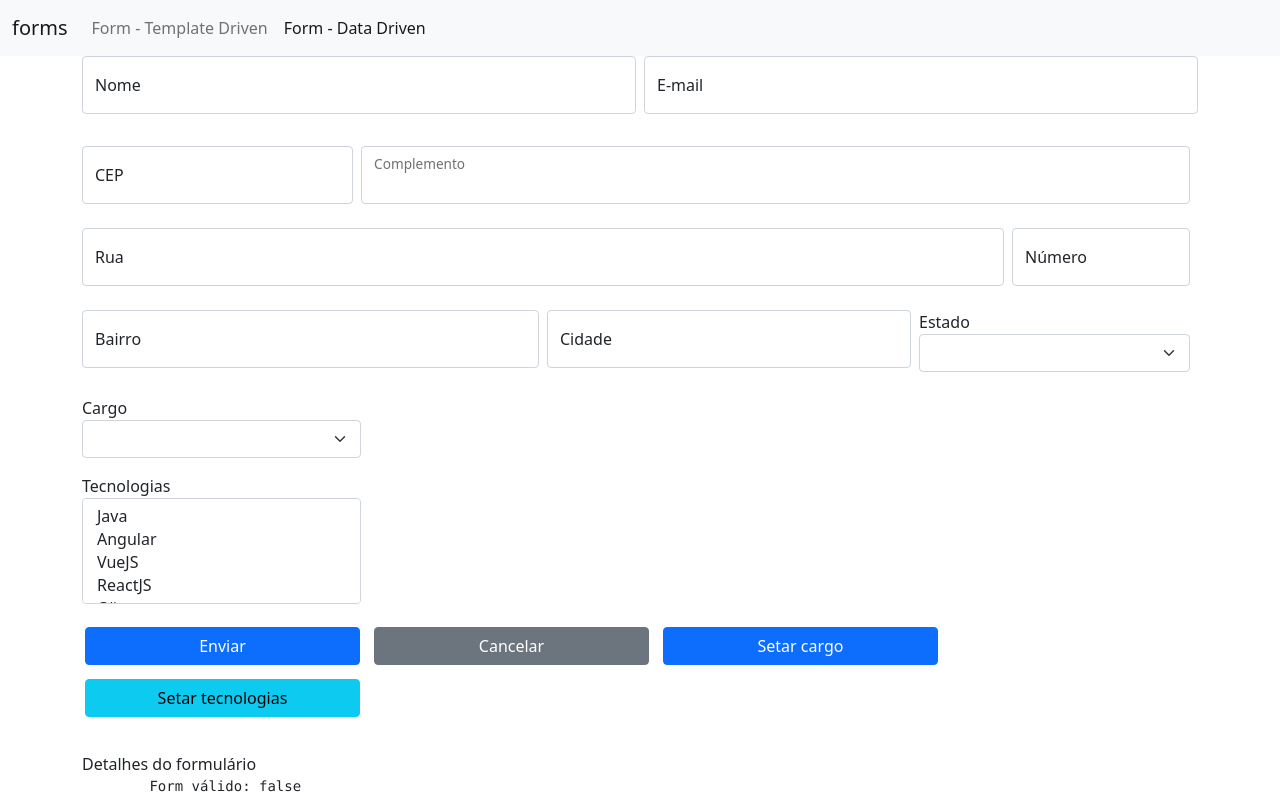
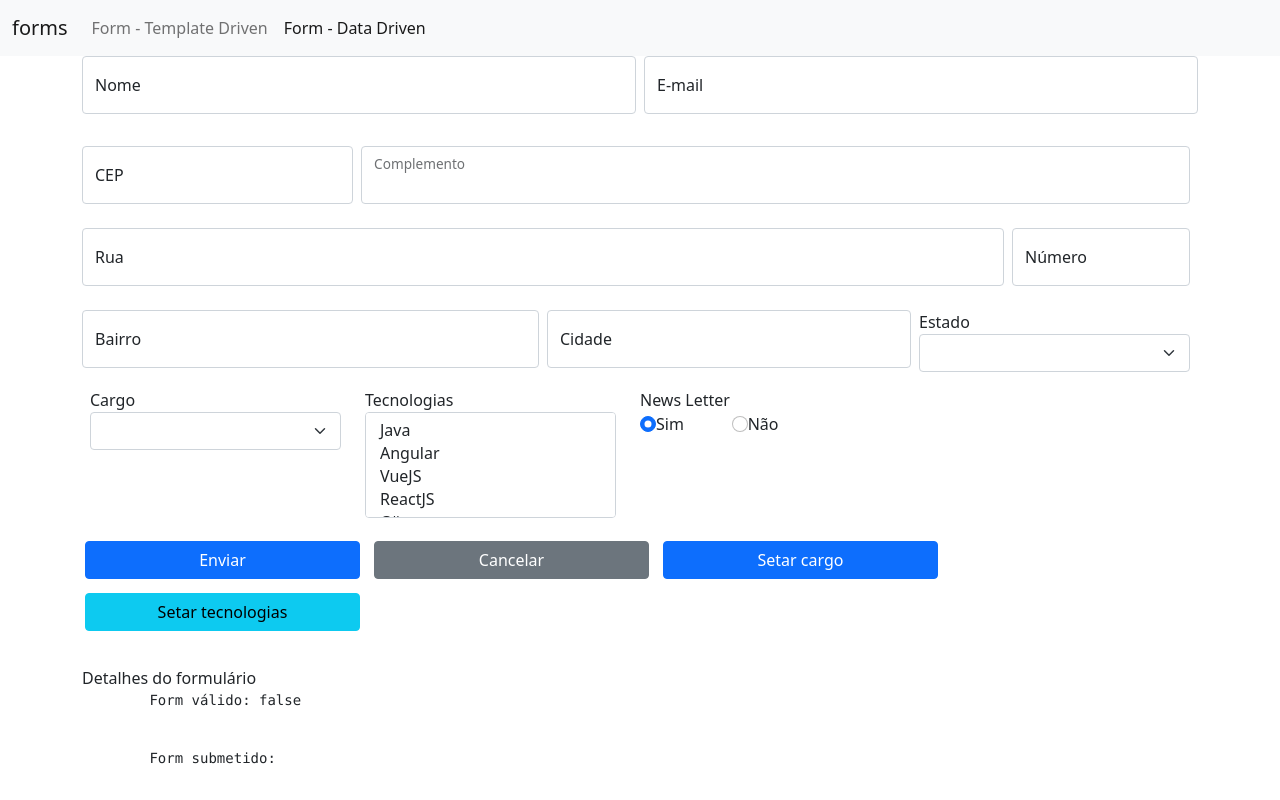
Before and after one commit to leorv/AngularCompleto, an Angular app in the folder forms/: page /dataForm in a window 1280 px wide. Shown: the top 800 px of the page. Built offline with nearby package versions, Linux system fonts and the light colour scheme.

Commit message:
Formulários reativos: Radio Button (Botão do tipo Rádio)

```diff
--- a/forms/src/app/data-form/data-form.component.html
+++ b/forms/src/app/data-form/data-form.component.html
@@ -4,7 +4,8 @@
             <!-- No lugar de name="nome", para o Angular identificar o campo com o objeto formulário,
             devemos fazer formControlName="nome"
         Ou seja, qual é o nome utilizado no formBuilder. -->
-            <input type="text" class="form-control" id="nome" placeholder="Seu nome" formControlName="nome" [ngClass]="aplicaCSSErro('nome')">
+            <input type="text" class="form-control" id="nome" placeholder="Seu nome" formControlName="nome"
+                [ngClass]="aplicaCSSErro('nome')">
             <label for="nome">Nome</label>
             <app-campo-control-erro [mostrarErro]="verificaInvalidTouched('nome')" msgErro="Nome é obrigatório">
             </app-campo-control-erro>
@@ -14,7 +15,8 @@
 
     <div class="col-md-6">
         <div class="form-floating mb-3">
-            <input type="email" class="form-control" id="email" placeholder="nome@email.com" formControlName="email" [ngClass]="aplicaCSSErro('email')">
+            <input type="email" class="form-control" id="email" placeholder="nome@email.com" formControlName="email"
+                [ngClass]="aplicaCSSErro('email')">
             <label for="email">E-mail</label>
             <app-campo-control-erro [mostrarErro]="verificaInvalidTouched('email')" msgErro="Email é obrigatório">
             </app-campo-control-erro>
@@ -27,8 +29,7 @@
         <div class="col-md-3">
             <div class="form-floating mb-3">
                 <input type="text" class="form-control" id="cep" name="cep" placeholder=""
-                 [ngClass]="aplicaCSSErro('endereco.cep')" formControlName="cep"
-                 (blur)="consultaCEP()">
+                    [ngClass]="aplicaCSSErro('endereco.cep')" formControlName="cep" (blur)="consultaCEP()">
                 <label for="cep">CEP</label>
                 <!-- Outra maneira, se o cep fosse um objeto que tivesse mais coisas dentro, outros atributos:
                 [mostrarErro]="formulario.get('endereco.cep.outro').valid"
@@ -36,50 +37,60 @@
                 [mostrarErro]="formulario.get('endereco.cep').valid"
                 Outra maneira, por meio de controls:
                 [mostrarErro]="formulario.controls['endereco'].controls['cep']"-->
-                <app-campo-control-erro [mostrarErro]="verificaInvalidTouched('endereco.cep')" msgErro="CEP é obrigatório">
+                <app-campo-control-erro [mostrarErro]="verificaInvalidTouched('endereco.cep')"
+                    msgErro="CEP é obrigatório">
                 </app-campo-control-erro>
             </div>
         </div>
 
         <div class="col-md-9">
             <div class="form-floating mb-3">
-                <input type="text" class="form-control" id="complemento" name="complemento" formControlName="complemento">
+                <input type="text" class="form-control" id="complemento" name="complemento"
+                    formControlName="complemento">
                 <label for="complemento">Complemento</label>
             </div>
         </div>
 
         <div class="col-md-10">
             <div class="form-floating mb-3">
-                <input type="text" class="form-control" id="rua" name="rua" placeholder="" [ngClass]="aplicaCSSErro('endereco.rua')" formControlName="rua">
+                <input type="text" class="form-control" id="rua" name="rua" placeholder=""
+                    [ngClass]="aplicaCSSErro('endereco.rua')" formControlName="rua">
                 <label for="rua">Rua</label>
-                <app-campo-control-erro [mostrarErro]="verificaInvalidTouched('endereco.rua')" msgErro="Rua é obrigatório">
+                <app-campo-control-erro [mostrarErro]="verificaInvalidTouched('endereco.rua')"
+                    msgErro="Rua é obrigatório">
                 </app-campo-control-erro>
             </div>
         </div>
 
         <div class="col-md-2">
             <div class="form-floating mb-3">
-                <input type="text" class="form-control" id="numero" name="numero" placeholder="" [ngClass]="aplicaCSSErro('endereco.numero')" formControlName="numero">
+                <input type="text" class="form-control" id="numero" name="numero" placeholder=""
+                    [ngClass]="aplicaCSSErro('endereco.numero')" formControlName="numero">
                 <label for="rua">Número</label>
-                <app-campo-control-erro [mostrarErro]="verificaInvalidTouched('endereco.numero')" msgErro="Número é obrigatório">
+                <app-campo-control-erro [mostrarErro]="verificaInvalidTouched('endereco.numero')"
+                    msgErro="Número é obrigatório">
                 </app-campo-control-erro>
             </div>
         </div>
 
         <div class="col-md-5">
             <div class="form-floating mb-3">
-                <input type="text" class="form-control" id="bairro" name="bairro" placeholder="" [ngClass]="aplicaCSSErro('endereco.bairro')" formControlName="bairro">
+                <input type="text" class="form-control" id="bairro" name="bairro" placeholder=""
+                    [ngClass]="aplicaCSSErro('endereco.bairro')" formControlName="bairro">
                 <label for="bairro">Bairro</label>
-                <app-campo-control-erro [mostrarErro]="verificaInvalidTouched('endereco.bairro')" msgErro="Bairro é obrigatório">
+                <app-campo-control-erro [mostrarErro]="verificaInvalidTouched('endereco.bairro')"
+                    msgErro="Bairro é obrigatório">
                 </app-campo-control-erro>
             </div>
         </div>
 
         <div class="col-md-4">
             <div class="form-floating mb-3">
-                <input type="text" class="form-control" id="cidade" name="cidade" placeholder="" [ngClass]="aplicaCSSErro('endereco.cidade')" formControlName="cidade">
+                <input type="text" class="form-control" id="cidade" name="cidade" placeholder=""
+                    [ngClass]="aplicaCSSErro('endereco.cidade')" formControlName="cidade">
                 <label for="cidade">Cidade</label>
-                <app-campo-control-erro [mostrarErro]="verificaInvalidTouched('endereco.cidade')" msgErro="Cidade é obrigatório">
+                <app-campo-control-erro [mostrarErro]="verificaInvalidTouched('endereco.cidade')"
+                    msgErro="Cidade é obrigatório">
                 </app-campo-control-erro>
             </div>
         </div>
@@ -87,60 +98,61 @@
         <div class="col-md-3">
             <div class="mb-3">
                 <label for="estado">Estado</label>
-                <select type="text" class="form-select" id="estado" name="estado" [ngClass]="aplicaCSSErro('endereco.estado')" formControlName="estado">
+                <select type="text" class="form-select" id="estado" name="estado"
+                    [ngClass]="aplicaCSSErro('endereco.estado')" formControlName="estado">
                     <option *ngFor="let estado of estados | async" [value]="estado.sigla">{{ estado.nome }}</option>
                 </select>
 
-                <app-campo-control-erro [mostrarErro]="verificaInvalidTouched('endereco.estado')" msgErro="Estado é obrigatório">
+                <app-campo-control-erro [mostrarErro]="verificaInvalidTouched('endereco.estado')"
+                    msgErro="Estado é obrigatório">
                 </app-campo-control-erro>
             </div>
         </div>
     </div>
-    <div class="form-group">
+    <div class="form-group row">
         <div class="col-md-3">
             <div class="mb-3">
                 <label for="cargo">Cargo</label>
-                <select class="form-select" id="cargo"
-                 formControlName="cargo"
-                 [compareWith]="compararCargos">
+                <select class="form-select" id="cargo" formControlName="cargo" [compareWith]="compararCargos">
                     <option *ngFor="let cargo of cargos" [ngValue]="cargo">{{ cargo.desc }}</option>
-                    <!-- Se queremos comparar objetos complexos, não apenas pela sua referência, que é o que o angular faz,
-                    temos que usar o ngValue. -->
-                    <!-- Ou seja, se você está trabalhando com uma string, um number, etc, usa value
-                    porém, se vai trabalhar com objetos, usa ngValue
-                    e também implemente uma função compareWith para que o angular compare os valores.-->
                 </select>
             </div>
         </div>
         <div class="col-md-3">
             <div class="mb-3">
                 <label for="tecnologia">Tecnologias</label>
-                <select multiple class="form-select" id="tecnologia"
-                 formControlName="tecnologias">
-                    <option *ngFor="let tecnologia of tecnologias" [value]="tecnologia.nome">{{ tecnologia.desc }}</option>
+                <select multiple class="form-select" id="tecnologia" formControlName="tecnologias">
+                    <option *ngFor="let tecnologia of tecnologias" [value]="tecnologia.nome">{{ tecnologia.desc }}
+                    </option>
                 </select>
+            </div>
+        </div>
+        <div class="col-md-3">
+            <div class="mb-3">
+                <label for="newsletter">News Letter</label>
+                <div id="newsletter" class="row">
+                    <div class="col-sm-4" *ngFor="let item of newsletterOp">
+                        <input class="form-check-input" type="radio"
+                        formControlName="newsletter" [value]="item.valor">
+                        <label class="form-check-label">
+                            {{item.desc}}
+                        </label>
+                    </div>
+                </div>
             </div>
         </div>
     </div>
     <div class="row">
-        <!--
-            <button type="submit" class="btn btn-primary col-sm-3" [disabled]="!formulario.valid">
-            Enviar
-        </button>
-        Essa abordagem acima pode ser usada sem problemas, especialmente em formulários pequenos,
-    como em uma tela de login, mas a medida que nosso formulário começa a crescer, isso pode não
-    ficar tão simples para o usuário.
-        -->
-        <button type="submit" class="btn btn-primary col-sm-3" >
+        <button type="submit" class="btn btn-primary col-sm-3">
             Enviar
         </button>
         <button class="btn btn-secondary col-sm-3" (click)="resetar()">
             Cancelar
         </button>
-        <button class="btn btn-primary col-sm-3" (click)="setarCargo()" >
+        <button class="btn btn-primary col-sm-3" (click)="setarCargo()">
             Setar cargo
         </button>
-        <button class="btn btn-info col-sm-3" (click)="setarTecnologias()" >
+        <button class="btn btn-info col-sm-3" (click)="setarTecnologias()">
             Setar tecnologias
         </button>
     </div>
--- a/forms/src/app/data-form/data-form.component.ts
+++ b/forms/src/app/data-form/data-form.component.ts
@@ -19,6 +19,7 @@ export class DataFormComponent implements OnInit {
     estados: Observable<EstadoBr[]> = new Observable();
     cargos: any[] = [];
     tecnologias: any[] = [];
+    newsletterOp:any[] = [];
 
     constructor(
         private formBuilder: FormBuilder,
@@ -34,6 +35,7 @@ export class DataFormComponent implements OnInit {
         this.estados = this.dropDownService.getEstadosBr();
         this.cargos = this.dropDownService.getCargos();
         this.tecnologias = this.dropDownService.getTecnologias();
+        this.newsletterOp = this.dropDownService.getNewsletter();
 
         this.formulario = this.formBuilder.group({
             nome: [null, Validators.required],
@@ -49,7 +51,8 @@ export class DataFormComponent implements OnInit {
                 estado: [null, Validators.required]
             }),
             cargo: [null],
-            tecnologias: [null]
+            tecnologias: [null],
+            newsletter: ['s']
         });
     }
 
--- a/forms/src/app/shared/services/dropdown.service.ts
+++ b/forms/src/app/shared/services/dropdown.service.ts
@@ -37,4 +37,11 @@ export class DropdownService {
           { nome: 'ruby', desc: 'Ruby' }
       ]
   }
+
+  getNewsletter(){
+      return [
+          { valor: 's', desc: 'Sim'},
+          { valor: 'n', desc: 'Não'}
+      ]
+  }
 }
```
